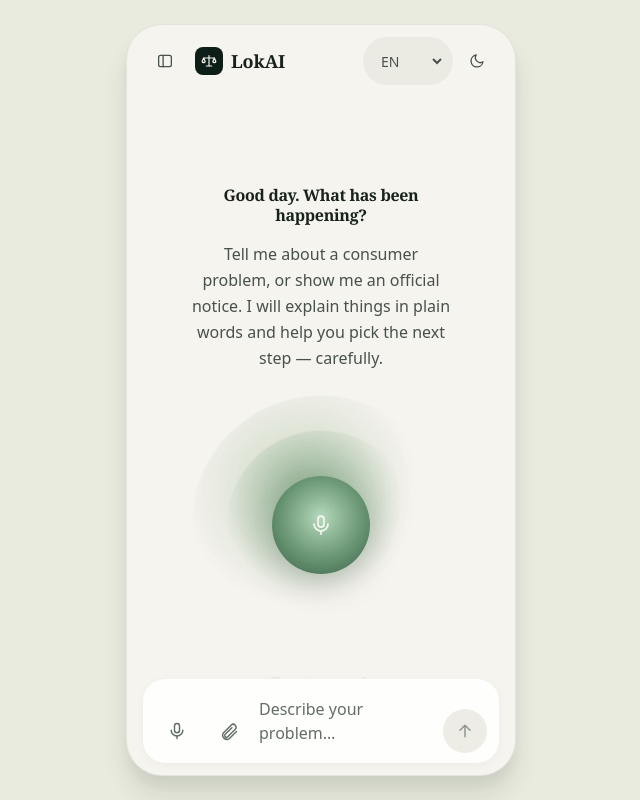
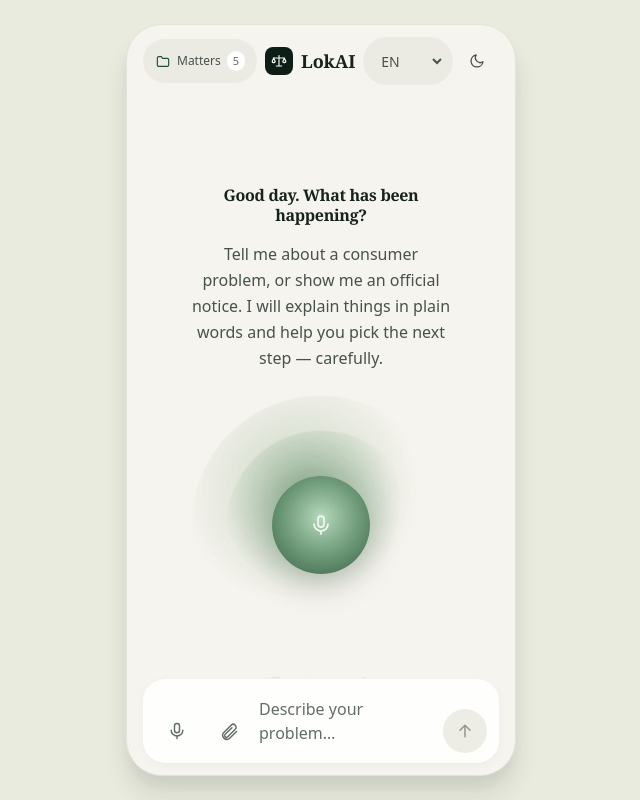
Before and after one commit to rudy0Z/lokai-v2, a React (Vite) app: page / in a window 1280 px wide. Shown: the whole page, without its empty margins (319-959 px from the left). Built offline with nearby package versions, Linux system fonts and the light colour scheme; a web font is replaced by a local one.

Commit message:
polish(M6): top-left nav is a labeled Matters pill (icon + label + count badge); bottom stays composer-only

```diff
--- a/src/app/components/ui/shell.tsx
+++ b/src/app/components/ui/shell.tsx
@@ -3,11 +3,12 @@ import { useState } from 'react'
 import { useApp } from '../../lib/app-context'
 import { cn } from '../../lib/cn'
 import { ALL_LANGS, LANGUAGES } from '../../data/languages'
+import { MATTERS } from '../../data/matters'
 import { navigate } from '../../lib/router'
 import { LogoMark } from './LogoMark'
 import { CaseSidebar } from './CaseSidebar'
 import { SandboxDrawer } from '../sandbox/SandboxDrawer'
-import { IconMoon, IconPanelLeft, IconSun } from './icons'
+import { IconFolder, IconMoon, IconSun } from './icons'
 
 export function ThemeToggle({ className }: { className?: string }) {
   const { theme, toggleTheme, tr } = useApp()
@@ -103,15 +104,19 @@ export function AppShell({ topBarExtra, title, children, footer }: AppShellProps
             band; the language select sits in a tonal pill */}
         <header className="pointer-events-none z-30 flex items-center gap-2 px-4 pb-2 pt-[calc(0.75rem+env(safe-area-inset-top))]">
           <div className="pointer-events-auto flex min-w-0 shrink-0 items-center gap-2">
-            {/* Hamburger menu for global nav (cases, sandbox, settings) */}
+            {/* M6: the nav trigger is a LABELED pill — no mystery hamburger;
+                the count answers "what's in there?" before the tap */}
             <button
               type="button"
               onClick={() => setSidebarOpen(true)}
               aria-label={tr('sidebarTitle')}
-              className="pressable inline-flex size-11 shrink-0 items-center justify-center rounded-full text-fg-secondary hover:bg-hover-veil"
-              style={{ minWidth: 'var(--touch-target)' }}
+              className="pressable inline-flex min-h-11 shrink-0 items-center gap-1.5 rounded-full bg-component px-3 text-xs font-medium text-fg-secondary transition-colors hover:bg-component-hover"
             >
-              <IconPanelLeft className="size-[18px]" />
+              <IconFolder className="size-4 text-brand-fg" />
+              <span>{tr('mattersLabel')}</span>
+              <span className="rounded-full bg-card px-1.5 py-0.5 text-2xs tabular-nums text-fg-tertiary">
+                {MATTERS.length}
+              </span>
             </button>
             {title ? (
               <span className="min-w-0 truncate font-serif text-base font-semibold text-fg-primary">
--- a/src/app/data/i18n.ts
+++ b/src/app/data/i18n.ts
@@ -142,6 +142,7 @@ export interface UiStrings {
   factConfirm: Pack
   factCorrect: Pack
   handoffNarrative: Pack
+  mattersLabel: Pack
   handoverTitle: Pack
   handoverWhat: Pack
   exhibitsLabel: Pack
@@ -423,6 +424,7 @@ export const UI: UiStrings = {
   },
   factConfirm: { en: '✓ Yes, that’s right — show my standing', hi: '✓ हाँ, सही है — मेरी कानूनी स्थिति दिखाएँ', mr: '✓ हो, बरोबर — माझी कायदेशीर स्थिती दाखवा', ta: '✓ ஆம், சரி — எனது சட்ட நிலையைக் காட்டு', ur: '✓ جی ہاں، درست ہے — میری قانونی حیثیت دکھائیں' },
   handoffNarrative: { en: 'A legal-aid clerk at the District Legal Services Authority (DLSA) can take this from here — your case summary below travels with you.', hi: 'ज़िला कानूनी सेवा प्राधिकरण (DLSA) का एक कानूनी सहायक इसे यहीं से आगे ले सकता है — नीचे आपका केस सारांश आपके साथ जाएगा।', mr: 'जिल्हा कायदेशीर सेवा प्राधिकरणाच्या (DLSA) कायदेशीर मदतनीसाकडे ही बाब पुढे जाऊ शकते — खालील केस सारांश तुमच्यासोबत जाईल.', ta: 'மாவட்ட சட்ட சேவை ஆணையத்தின் (DLSA) சட்ட உதவியாளர் இதை இங்கிருந்து தொடர்கிறார் — கீழே உள்ள உங்கள் வழக்குச் சுருக்கம் உங்களுடன் செல்லும்.', ur: 'ضلع لیگل سروسز اتارٹی (DLSA) کا ایک قانونی مددگار یہیں سے آگے لے جا سکتا ہے — نیچے آپ کا کیس خلاصہ آپ کے ساتھ جائے گا۔' },
+  mattersLabel: { en: 'Matters', hi: 'मामले', mr: 'बाबी', ta: 'வழக்குகள்', ur: 'مقدمات' },
   factCorrect: { en: 'Correct it', hi: 'सुधारें', mr: 'दुरुस्त करा', ta: 'திருத்து', ur: 'درست کریں' },
   handoverTitle: { en: 'Your handover packet', hi: 'आपका हैंडओवर पैकेट', mr: 'तुमचे हँडओव्हर पॅकेट', ta: 'உங்கள் கையளிப்புத் தொகுப்பு', ur: 'آپ کا ہینڈ اوور پیکٹ' },
   handoverWhat: { en: 'What to bring', hi: 'क्या साथ लें', mr: 'काय घेऊन जावे', ta: 'என்ன எடுத்துச் செல்லவும்', ur: 'کیا ساتھ لیں' },
--- a/src/app/pages/ChatPage.tsx
+++ b/src/app/pages/ChatPage.tsx
@@ -1144,6 +1144,8 @@ export default function ChatPage() {
                       <FindingCard
                         data={findingData}
                         onUpdate={setFindingData}
+                        onShowLadder={() => showLadder('full')}
+                        ladderShown={ladderMounted}
                         onDiscard={() => {
                           setItems((prev) => prev.filter((i) => i.id !== item.id))
                           toast('Finding discarded')
@@ -1186,6 +1188,8 @@ export default function ChatPage() {
                         onConsumer={reConsumer}
                         onNotice={reNotice}
                         onOther={() => reOther(item.decision)}
+                        onShowLadder={() => showLadder('free')}
+                        ladderShown={ladderMounted}
                         onDiscard={() => {
                           setItems((prev) => prev.filter((i) => i.id !== item.id))
                           toast('Caution card discarded')
```
